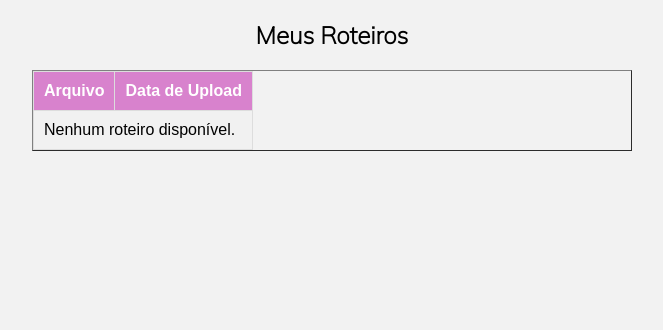
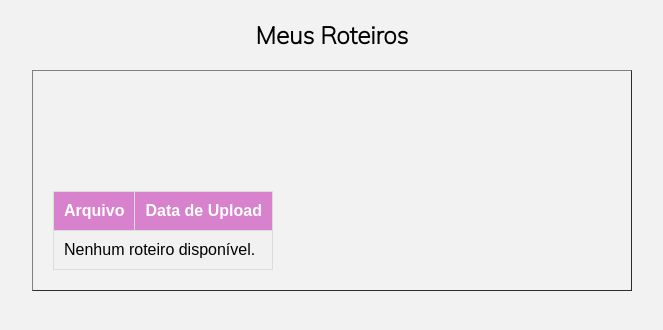
Before and after one commit to fgallo1983/projeto-vendas, a Django app: page /roteiros/ in a window 1280 px wide. Shown: the part 100-430 px from the top of the page, without its empty margins (308-971 px from the left). Run offline with Django 5.2, Linux system fonts and the light colour scheme; the visitor is signed in with stand-in values (Sample User, id 1); data that the repository does not hold is empty.

Commit message:
alteracao css para evitar sobreposicao

```diff
--- a/vendas/static/css/style.css
+++ b/vendas/static/css/style.css
@@ -529,7 +529,9 @@ label {
 
 /* Estilos específicos para a tabela do template "Roteiros" */
 .roteiros-container table {
-    width: 100%;
+    max-width: 100%;
+    padding: 20px;
+    padding-top: 120px; /* Ajuste para evitar sobreposição com o header */
     border-collapse: collapse;
     min-width: 600px; /* Garante que a tabela tenha um tamanho mínimo */
 }
@@ -651,6 +653,7 @@ label {
         min-width: 100%;
         display: block;
         white-space: nowrap;
+        padding-top: 140px; /* Pode ser ajustado conforme necessário */
     }
 }
 
```
